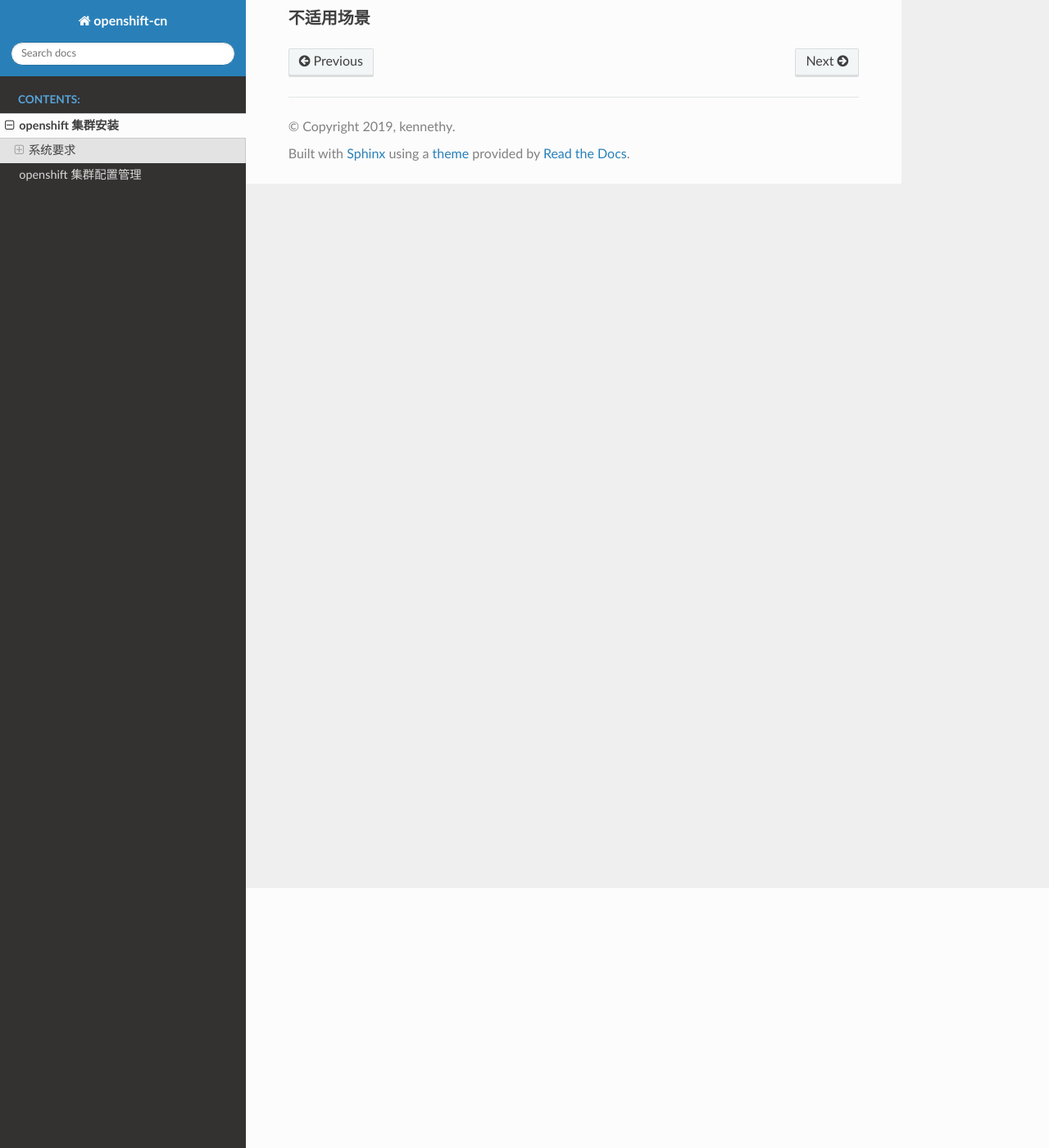
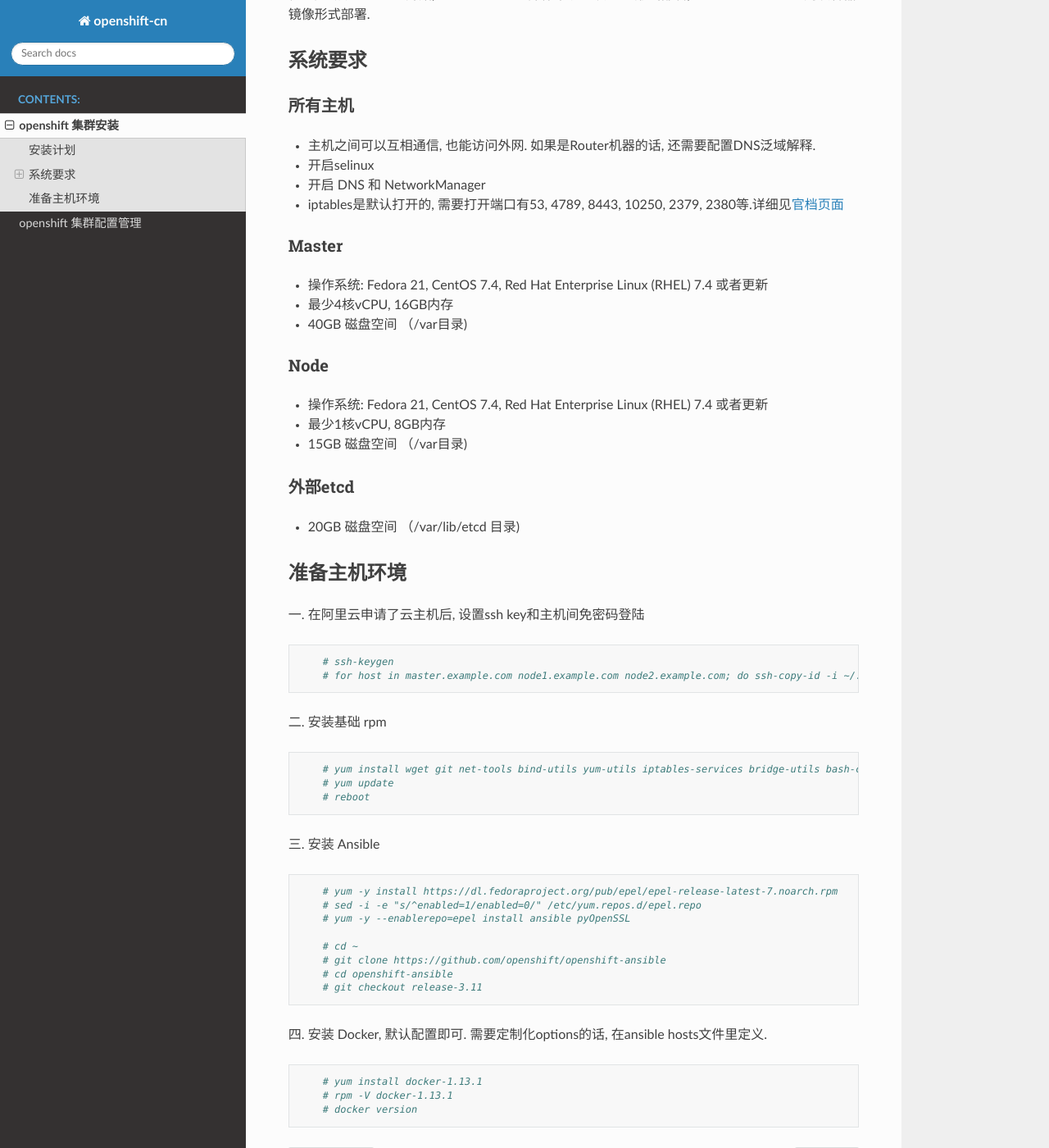
Before and after one commit to yekaifeng/openshift-cn, a Sphinx documentation site: the page built from docs/openshift/installation.md, in a window 1280 px wide and 1400 px high, scrolled down 317 px. Shown: the whole window at 82% size. Built offline with Sphinx 7.4.7 and the Read the Docs theme 2.0.0, drawn with Linux system fonts in a browser that asks for light colours; some of the changed text lies outside the part shown.

Commit message:
update install doc

```diff
--- a/docs/openshift/installation.md
+++ b/docs/openshift/installation.md
@@ -1,8 +1,71 @@
 ## openshift 集群安装
 
+### 安装计划
+
+在安装你openshift集群之前, 需要根据集群规模和资源情况, 来规划各个基础组件的部署安排. 如果有超过三台或者以上的机器,
+就可以考虑高可用了. Master, Node, Etcd, Router, ES, Prometheus, Grafana 等组件都支持多实例部署. 资源许可
+的情况下, etcd集群最好单独部署, 否则可以跟master部在一起. 从OKD 3.10开始, RHEL/CENTOS操作系统上以RPM形式部署,
+RHEL Atomic Host 则以容器镜像形式部署.
+
 ### 系统要求
-*   todo1
-*   todo2
-*   todo3
 
-#### 不适用场景
+#### 所有主机
+
+* 主机之间可以互相通信, 也能访问外网. 如果是Router机器的话, 还需要配置DNS泛域解释.
+* 开启selinux
+* 开启 DNS 和 NetworkManager
+* iptables是默认打开的, 需要打开端口有53, 4789, 8443, 10250, 2379, 2380等.详细见[官档页面](https://docs.okd.io/3.11/install/prerequisites.html#required-ports)
+
+#### Master
+
+* 操作系统: Fedora 21, CentOS 7.4, Red Hat Enterprise Linux (RHEL) 7.4 或者更新
+* 最少4核vCPU, 16GB内存
+* 40GB 磁盘空间 （/var目录)
+
+#### Node
+
+* 操作系统: Fedora 21, CentOS 7.4, Red Hat Enterprise Linux (RHEL) 7.4 或者更新
+* 最少1核vCPU, 8GB内存
+* 15GB 磁盘空间 （/var目录)
+
+#### 外部etcd
+
+* 20GB 磁盘空间 （/var/lib/etcd 目录)
+
+### 准备主机环境
+
+一. 在阿里云申请了云主机后, 设置ssh key和主机间免密码登陆
+
+~~~
+    # ssh-keygen
+    # for host in master.example.com node1.example.com node2.example.com; do ssh-copy-id -i ~/.ssh/id_rsa.pub $host; done
+~~~
+
+二. 安装基础 rpm
+
+~~~
+    # yum install wget git net-tools bind-utils yum-utils iptables-services bridge-utils bash-completion kexec-tools sos psacct
+    # yum update
+    # reboot
+~~~
+
+三. 安装 Ansible
+
+~~~
+    # yum -y install https://dl.fedoraproject.org/pub/epel/epel-release-latest-7.noarch.rpm
+    # sed -i -e "s/^enabled=1/enabled=0/" /etc/yum.repos.d/epel.repo
+    # yum -y --enablerepo=epel install ansible pyOpenSSL
+
+    # cd ~
+    # git clone https://github.com/openshift/openshift-ansible
+    # cd openshift-ansible
+    # git checkout release-3.11
+~~~
+
+四. 安装 Docker, 默认配置即可. 需要定制化options的话, 在ansible hosts文件里定义.
+
+~~~
+    # yum install docker-1.13.1
+    # rpm -V docker-1.13.1
+    # docker version
+~~~
```
Also changed, not shown: 6 other files.
